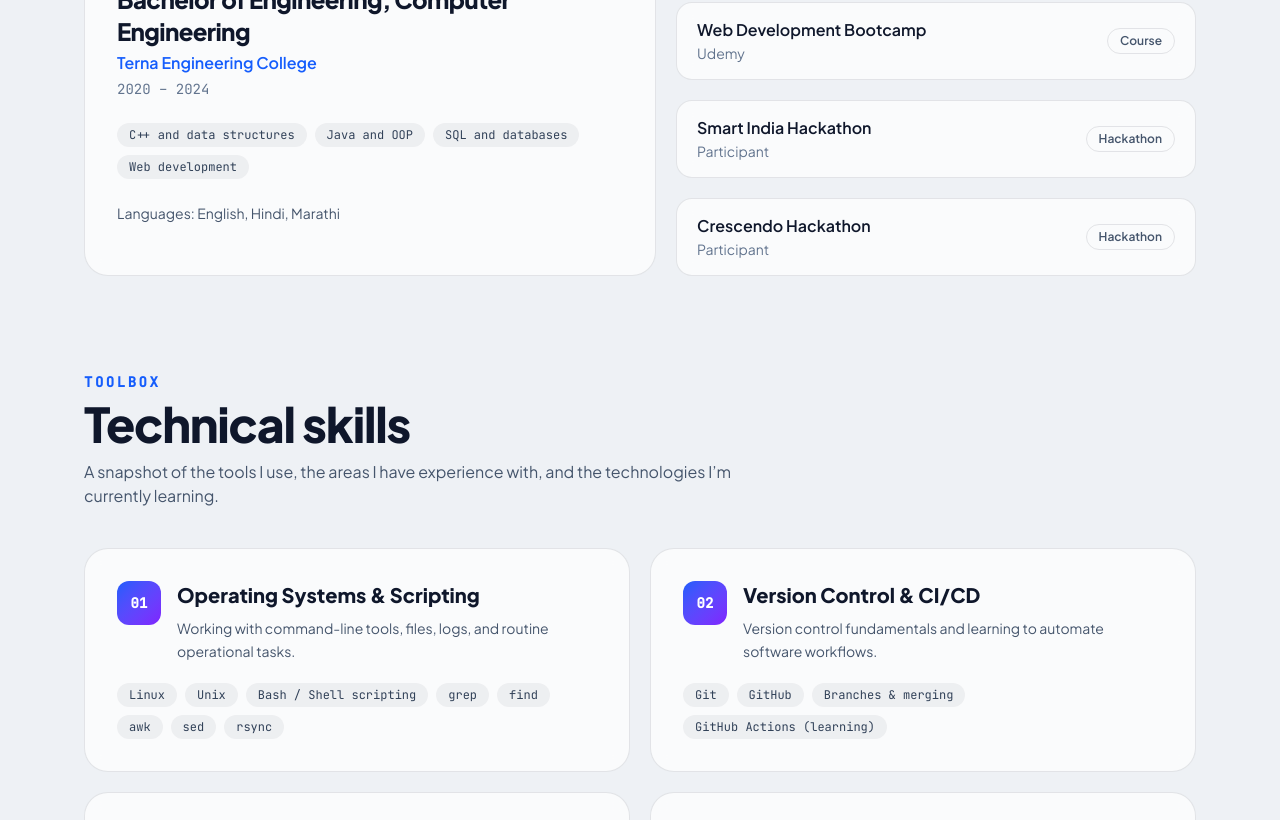
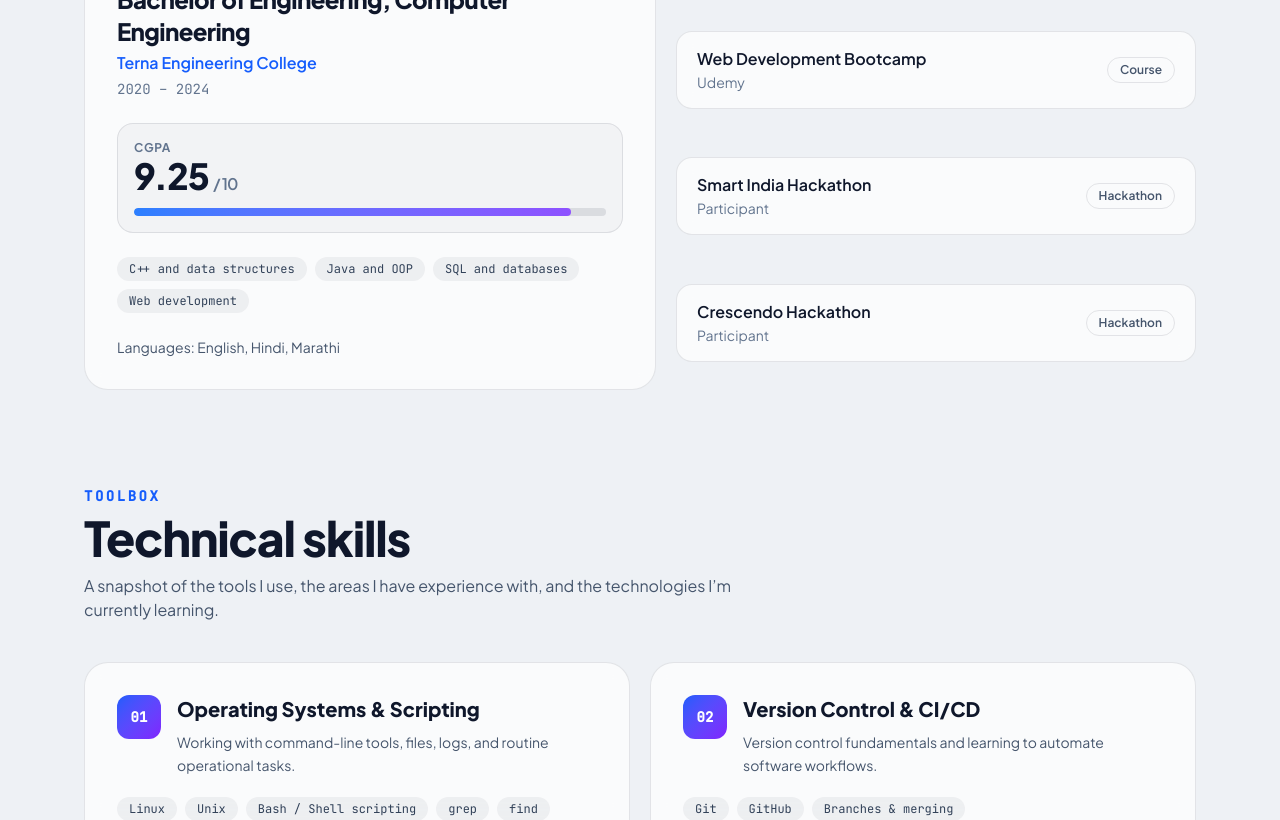
Before and after one commit to sahill-07/Portfolio-Website, a React (Vite) app: page / in a window 1280 px wide. Shown: the part 1980-2800 px from the top of the page. Built offline with nearby package versions, Linux system fonts and the light colour scheme.

Commit message:
Updated Resume

```diff
--- a/src/Components/Home.jsx
+++ b/src/Components/Home.jsx
@@ -1,4 +1,4 @@
-import { useEffect, useState } from "react";
+import { useEffect, useRef, useState } from "react";
 import { Link } from "react-router-dom";
 import {
   DEVOPS_EDGE,
@@ -12,7 +12,7 @@ import {
   ROADMAP,
   SKILL_GROUPS,
   TOOLS,
-} from "../data/profile.js";
+} from "../Data/profile.js";
 import PipelineCard from "./PipelineCard.jsx";
 import ToolsMarquee from "./ToolsMarquee.jsx";
 import {
@@ -166,6 +166,7 @@ function Hero() {
             {PROFILE.resume && (
               <a
                 href={PROFILE.resume}
+                download='Sahil-Bangar-Application-Support-Engineer-TCS.pdf'
                 target="_blank"
                 rel="noopener noreferrer"
                 className="inline-flex items-center gap-2 rounded-full border border-slate-900/15 px-7 py-3.5 font-semibold text-slate-800 transition-colors hover:bg-slate-900/5 dark:border-white/20 dark:text-white dark:hover:bg-white/10"
@@ -277,6 +278,95 @@ function Experience() {
 /* ------------------------------------------------------------------
    6. EDUCATION AND LEARNING
 ------------------------------------------------------------------ */
+/* ------------------------------------------------------------------
+   CGPA card: counts up from 0 and fills a bar once it scrolls into view.
+   value = the CGPA (9.25), outOf = the scale (10).
+------------------------------------------------------------------ */
+function CgpaMeter({ value, outOf = 10 }) {
+  const ref = useRef(null);
+  const [shown, setShown] = useState(false); // has it scrolled into view yet?
+  const [display, setDisplay] = useState(0); // the number currently shown
+
+  // 1. Wait until the card is visible on screen
+  useEffect(() => {
+    const element = ref.current;
+    if (!element) return;
+
+    // No animation for reduced motion or very old browsers: show the final value
+    if (prefersReducedMotion() || !("IntersectionObserver" in window)) {
+      setShown(true);
+      setDisplay(value);
+      return;
+    }
+
+    const observer = new IntersectionObserver(
+      ([entry]) => {
+        if (entry.isIntersecting) {
+          setShown(true);
+          observer.disconnect(); // only animate once
+        }
+      },
+      { threshold: 0.4 }
+    );
+
+    observer.observe(element);
+    return () => observer.disconnect();
+  }, [value]);
+
+  // 2. Once visible, count up from 0 to the value over 1.2 seconds
+  useEffect(() => {
+    if (!shown || prefersReducedMotion()) return;
+
+    const duration = 1200;
+    const startTime = performance.now();
+    let frame;
+
+    const step = (now) => {
+      const progress = Math.min((now - startTime) / duration, 1);
+      const eased = 1 - Math.pow(1 - progress, 3); // starts fast, slows near the end
+      setDisplay(value * eased);
+      if (progress < 1) frame = requestAnimationFrame(step);
+    };
+
+    frame = requestAnimationFrame(step);
+    return () => cancelAnimationFrame(frame);
+  }, [shown, value]);
+
+  const percent = (value / outOf) * 100; // how full the bar should be
+
+  return (
+    <div
+      ref={ref}
+      className="mt-6 rounded-2xl border border-slate-900/10 bg-slate-900/[0.03] p-4 dark:border-white/10 dark:bg-white/5"
+    >
+      <p className="text-xs font-bold uppercase tracking-wider text-slate-500 dark:text-slate-400">CGPA</p>
+
+      <p className="font-display text-4xl font-extrabold tracking-tight text-slate-900 dark:text-white">
+        {display.toFixed(2)}
+        <span className="ml-1 text-base font-semibold text-slate-500 dark:text-slate-400">/ {outOf}</span>
+      </p>
+
+      {/* The bar: its width grows from 0 to the right percentage */}
+      <div
+        role="progressbar"
+        aria-label="CGPA"
+        aria-valuenow={value}
+        aria-valuemin={0}
+        aria-valuemax={outOf}
+        className="mt-3 h-2 overflow-hidden rounded-full bg-slate-900/10 dark:bg-white/10"
+      >
+        <div
+          className="h-full rounded-full bg-gradient-to-r from-blue-500 to-violet-500 transition-[width] duration-[1200ms] ease-out motion-reduce:transition-none"
+          style={{ width: shown ? `${percent}%` : "0%" }}
+        />
+      </div>
+    </div>
+  );
+}
+
+/* ------------------------------------------------------------------
+   6. EDUCATION AND LEARNING
+------------------------------------------------------------------ */
 function Education() {
   return (
     <Section id="education">
@@ -311,6 +401,9 @@ function Education() {
             <p className="mt-1 font-semibold text-blue-600 dark:text-blue-400">{EDUCATION.school}</p>
             <p className="mt-1 font-mono text-sm text-slate-500 dark:text-slate-400">{EDUCATION.years}</p>
 
+            {/* CGPA card: only shown when EDUCATION.cgpa is set in profile.js */}
+            {EDUCATION.cgpa && <CgpaMeter value={EDUCATION.cgpa} outOf={EDUCATION.cgpaOutOf} />}
+
             <TagList items={EDUCATION.skills} className="mt-6" />
             <p className="mt-6 text-sm text-slate-600 dark:text-slate-400">Languages: {LANGUAGES.join(", ")}</p>
           </SpotlightCard>
@@ -336,7 +429,6 @@ function Education() {
     </Section>
   );
 }
-
 /* ------------------------------------------------------------------
    3. SKILLS: four cards of grouped skills
 ------------------------------------------------------------------ */
--- a/src/Components/Navbar.jsx
+++ b/src/Components/Navbar.jsx
@@ -2,7 +2,7 @@ import { useEffect, useLayoutEffect, useRef, useState } from "react";
 import { Link, useLocation, useNavigate } from "react-router-dom";
 import ThemeToggle from "./ThemeToggle.jsx";
 import useTheme from "../hooks/useTheme.js";
-import { COMMIT, SOCIALS } from "../data/profile.js";
+import { COMMIT, SOCIALS } from "../Data/profile.js";
 import { ArrowIcon, SocialIcon } from "./Ui.jsx";
 
 // Each link scrolls to a section on the home page.
--- a/src/Data/profile.js
+++ b/src/Data/profile.js
@@ -16,8 +16,8 @@ export const PROFILE = {
     "Application Support Engineer at TCS with experience in Linux, shell scripting, SQL, and production troubleshooting. I’m building practical DevOps skills through Docker, CI/CD, and infrastructure automation.",
   email: "", // add your real email; empty values are hidden automatically
   github: "https://github.com/sahill-07",
-  linkedin: "", // add your real LinkedIn URL
-  resume: "/resume.pdf", // put resume.pdf in the /public folder, or set "" to hide the button
+  linkedin: "https://www.linkedin.com/in/sahil-bangar/", // add your real LinkedIn URL
+  resume: "/Sahil-Bangar-Application-Support-Engineer-TCS.pdf", // put resume.pdf in the /public folder, or set "" to hide the button
 };
 
 // Social icons (navbar menu and footer). Empty links are filtered out.
@@ -162,6 +162,8 @@ export const EDUCATION = {
   degree: "Bachelor of Engineering, Computer Engineering",
   school: "Terna Engineering College",
   years: "2020 – 2024",
+  cgpa: 9.25, // a number, not text. Delete this line to hide the CGPA card.
+  cgpaOutOf: 10,
   skills: ["C++ and data structures", "Java and OOP", "SQL and databases", "Web development"],
 };
 
```
Also changed, not shown: 1 other file (tests, documents, lock files or other folders).
